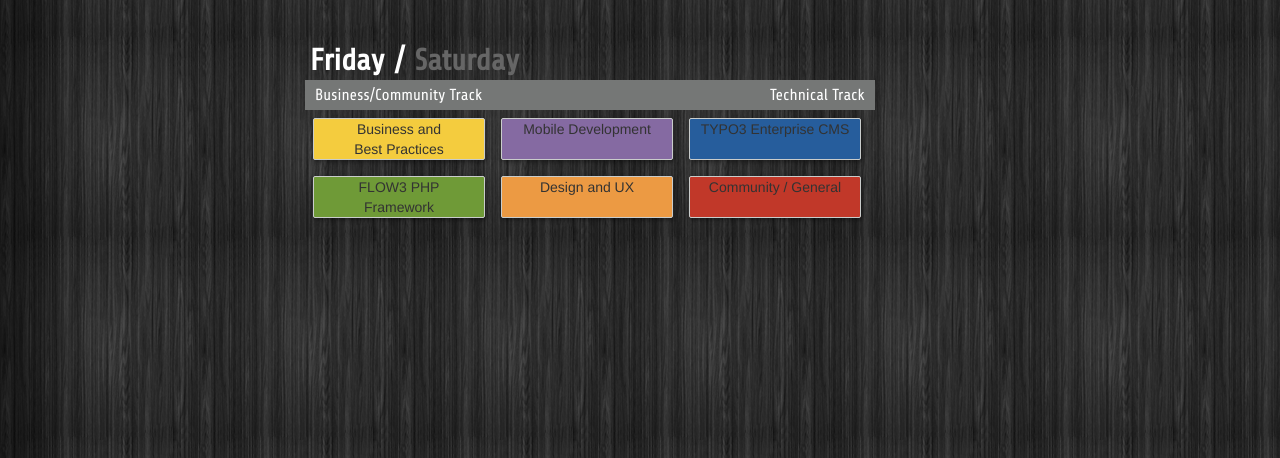
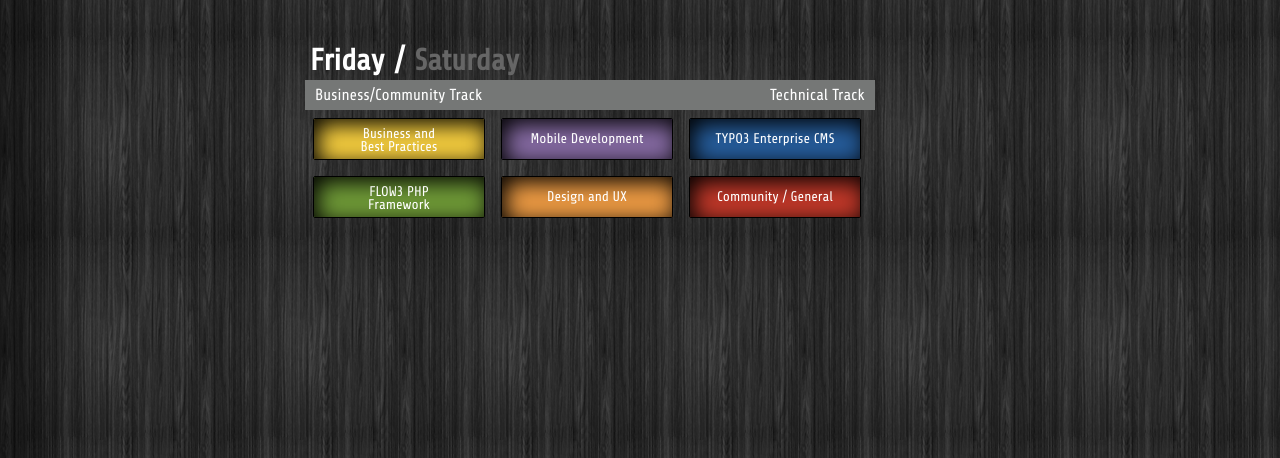
Before and after one commit to MultimediaOn10/t3confinal, a PHP site: page / in a window 1280 px wide. Shown: the part 160-618 px from the top of the page. Run offline with PHP 8.4, Linux system fonts and the light colour scheme; data that the repository does not hold is empty; some libraries are stand-ins or nearby versions.

Commit message:
TASK: legend style

```diff
--- a/css/main.css
+++ b/css/main.css
@@ -205,19 +205,29 @@ body {
 	margin: 10px 0 5px 30px;
 }
 
+
+/*****************************************/
+/**********  The Legend  ***************/
+/*****************************************/
+
 .legend {
 	text-align: center;
 	float: left;
+	color: #ffffff;
+	font-family: Share;
 	margin: 8px;
 	width: 170px;
 	height: 40px;
-	border: 1px solid #c9cccb;
+	border: 1px solid #000000;
 	border-radius: 2px;
 	-moz-border-radius: 2px;
 	-webkit-border-radius: 2px;
 	box-shadow: 1px 2px 4px rgba(0,0,0,.4);
+	-webkit-box-shadow: inset 4px 5px 22px #000000; /* webkit browser*/ -moz-box-shadow: inset 4px 5px 22px #000000;	/* firefox */ box-shadow: inset 4px 5px 22px #000000;
+	line-height: 10pt;
+}
 
-}
+
 
 #legend-yellow{background-color: #F4CC3E}
 #legend-purple{background-color: #856AA2}
@@ -225,7 +235,12 @@ body {
 #legend-green{background-color: #6F9A37}
 #legend-orange{background-color: #EC9A43}
 #legend-red{background-color: #C13829}
-
+#legend-yellow p{padding-top: 8px;}
+#legend-purple p{padding-top: 13px;}
+#legend-blue p{padding-top: 13px;}
+#legend-green p{padding-top: 8px;}
+#legend-orange p{padding-top: 13px;}
+#legend-red p{padding-top: 13px;}
 
 
 /*****************************************/
--- a/index.php
+++ b/index.php
@@ -191,12 +191,12 @@ $sql_pp="Select * from programpoints right join topics on programpoints.topic_id
 
 			<div class="row">
 					<div class="span6">
-						<div class="legend" id="legend-yellow">Business and <br/>Best Practices</div>
-						<div class="legend" id="legend-purple">Mobile Development</div>
-						<div class="legend" id="legend-blue">TYPO3 Enterprise CMS</div>
-						<div class="legend" id="legend-green">FLOW3 PHP <br/>Framework</div>
-						<div class="legend" id="legend-orange">Design and UX</div>
-						<div class="legend" id="legend-red">Community / General</div>
+						<div class="legend" id="legend-yellow"><p>Business and <br/>Best Practices</p></div>
+						<div class="legend" id="legend-purple"><p>Mobile Development</p></div>
+						<div class="legend" id="legend-blue"><p>TYPO3 Enterprise CMS</p></div>
+						<div class="legend" id="legend-green"><p>FLOW3 PHP <br/>Framework</p></div>
+						<div class="legend" id="legend-orange"><p>Design and UX</p></div>
+						<div class="legend" id="legend-red"><p>Community / General</p></div>
 					</div>
 				</div>
 			</div>");
```
